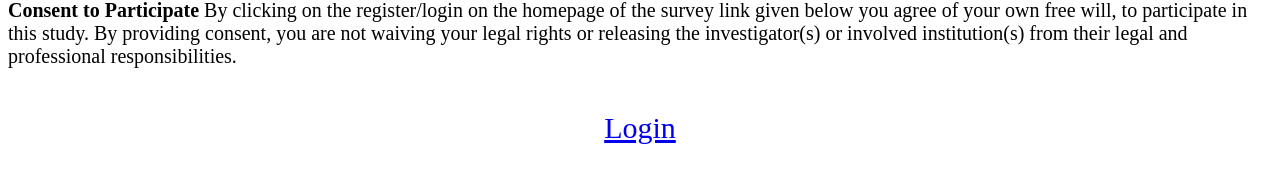
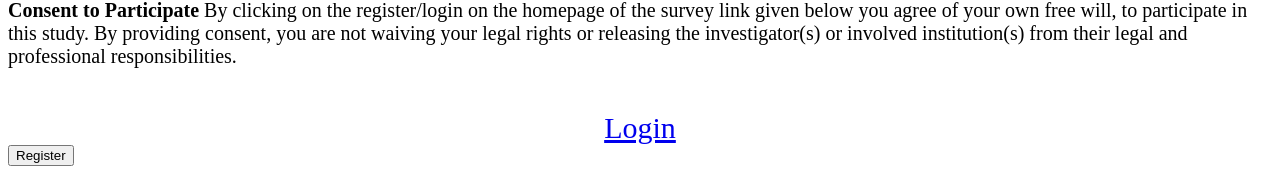
Before and after one commit to deerishi/Github-Amazon-Mechanical-Turk-Project, a Django app: page / in a window 1280 px wide. Shown: the part 4460-4646 px from the top of the page. Before the commit the page ends 4604 px from the top, so only its background shows below. Run offline with Django 3.2, Linux system fonts and the light colour scheme.

Commit message:
Adding register tab

```diff
--- a/connect3/try1/templates/try1/homePage.html
+++ b/connect3/try1/templates/try1/homePage.html
@@ -261,7 +261,10 @@ By providing consent, you are not waiving your legal rights or releasing the inv
 	<div class="options">
 <a href="/login/" id="loginOp">Login</a>
 </center>
-
+<form action="{% url 'try1:register'  %}"  method="get" id="Registerform2">
+  <input type="submit" value="Register" id="registerButton"/>
+</form>
+</center>
 
 
 
```
